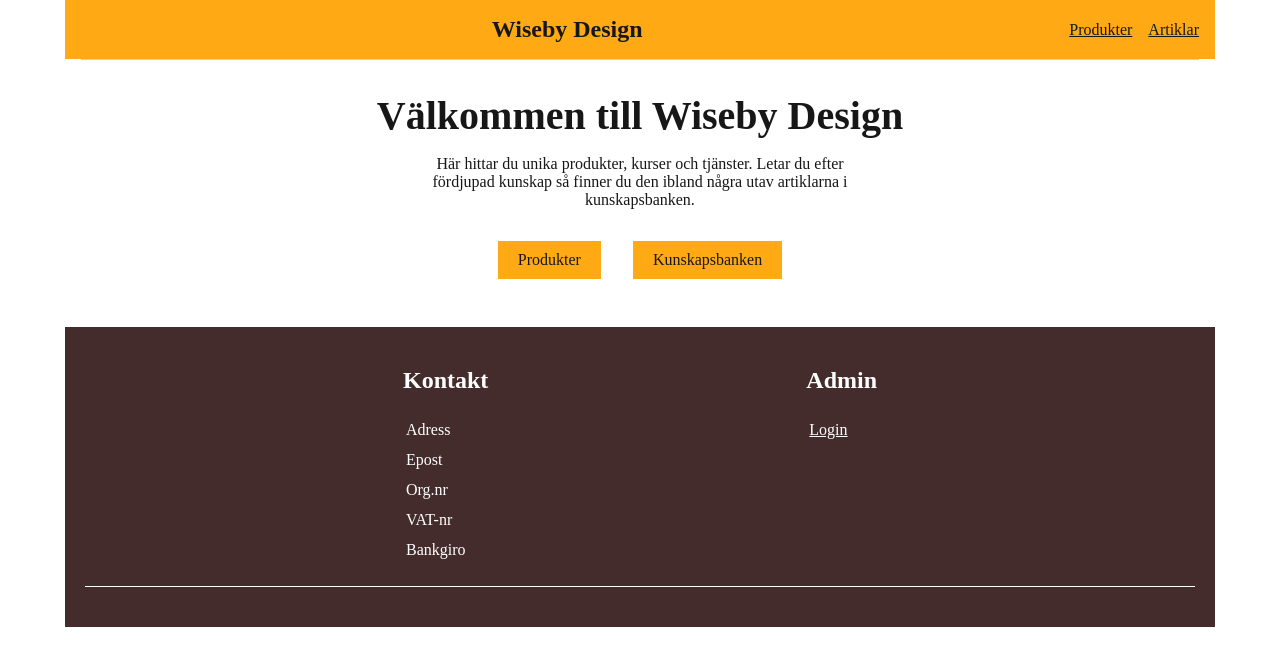
After one commit to wiseby/wiseby-design-store, a Flask app: template store/templates/block/index.html in a window 1280 px wide. The commit adds this page. Shown: the top 666 px of the page. Run offline with Flask 3, Linux system fonts and the light colour scheme; the template is opened without the code that fills it, so the values that code supplies are empty; parts of the project's set-up code (start-up, migrations or seed data) failed here and were passed over; some web fonts are replaced.

Commit message:
add landing page

```diff
--- a/store/__init__.py
+++ b/store/__init__.py
@@ -39,7 +39,6 @@ def create_app(test_config=None):
 
     from . import product
     app.register_blueprint(product.bp)
-    app.add_url_rule('/', endpoint='index')
 
     from . import media
     app.register_blueprint(media.bp)
@@ -47,4 +46,9 @@ def create_app(test_config=None):
     from . import images
     app.register_blueprint(images.bp)
 
+    from . import block
+    app.register_blueprint(block.bp)
+
+    app.add_url_rule('/', endpoint='index')
+
     return app
--- a/store/static/style.css
+++ b/store/static/style.css
@@ -12,8 +12,8 @@
 
 
 html {
-  background: #eee;
-  padding: 1rem;
+  padding: 0;
+  margin: 0;
 }
 body {
   max-width: 1150px;
@@ -56,10 +56,8 @@ h1 {
   margin: 1rem 0;
 }
 a {
+  color: var(--dark-text)
   text-decoration: none;
-}
-a:visited {
-  color: inherit;
 }
 a:hover {
   color: #3690ff;
@@ -101,11 +99,6 @@ nav {
   align-items: center;
   padding: 0 0.5rem;
 }
-nav h1 {
-  flex: auto;
-  margin: 0;
-  text-align: center;
-}
 nav h1 a {
   text-decoration: none;
   padding: 0.25rem 0.5rem;
@@ -121,6 +114,12 @@ nav ul li span,
 header .action {
   display: block;
   padding: 0.5rem;
+}
+header .title {
+  flex: auto;
+  text-decoration: none;
+  margin: 0;
+  text-align: center;
 }
 .content {
   padding: 0 1rem 1rem;
@@ -425,3 +424,30 @@ p.product-detail__price {
     height: 20rem;
   }
 }
+
+/* Landing Page */
+.landing-page {
+  padding: 2rem;
+  display: flex;
+  flex-direction: column;
+}
+
+.landing-page h1 {
+  font-size: 40px;
+  text-align: center;
+  margin: 0;
+}
+
+.landing-page p {
+  padding-left: 30%;
+  padding-right: 30%;
+  text-align: center;
+}
+
+.landing-page__navigation {
+  display: flex;
+  flex-direction: row;
+  justify-content: center;
+  gap: 2rem;
+  padding-top: 1rem;
+}
--- /dev/null
+++ b/store/templates/block/index.html
@@ -0,0 +1,16 @@
+{% extends 'base.html' %}
+
+{% block content %}
+<section class="landing-page">
+  <h1>Välkommen till Wiseby Design</h1>
+  <p>
+    Här hittar du unika produkter, kurser och tjänster. Letar du efter fördjupad kunskap så finner du den ibland några utav artiklarna i kunskapsbanken.
+  </p>
+  <div class="landing-page__navigation">
+
+    <a href="{{ url_for('product.index') }}" class="button">Produkter</a>
+    <a href="{{ url_for('blog.index') }}" class="button">Kunskapsbanken</a>
+  </div>
+
+</section>
+{% endblock %}
--- a/store/templates/header.html
+++ b/store/templates/header.html
@@ -1,5 +1,7 @@
 <nav>
-  <h1>Wiseby Design</h1>
+  <a href="/" class="title">
+    <h1>Wiseby Design</h1>
+  </a>
   <ul>
     <li><a href="{{ url_for('product.index') }}">Produkter</a></li>
     <li><a href="{{ url_for('blog.index') }}">Artiklar</a></li>
--- a/store/templates/product/details.html
+++ b/store/templates/product/details.html
@@ -58,7 +58,7 @@
   <div>
     <h1>Beställa produkter</h1>
     <p>
-      Vill du beställa produkter från oss så gör du det genom att skicka ett meddelande med förljande uppgifter:
+      Vill du beställa produkter från oss så gör du det genom att skicka ett meddelande med följande uppgifter:
     </p>
     <ul>
       <li>En list med önskade produkter och antal</li>
```
